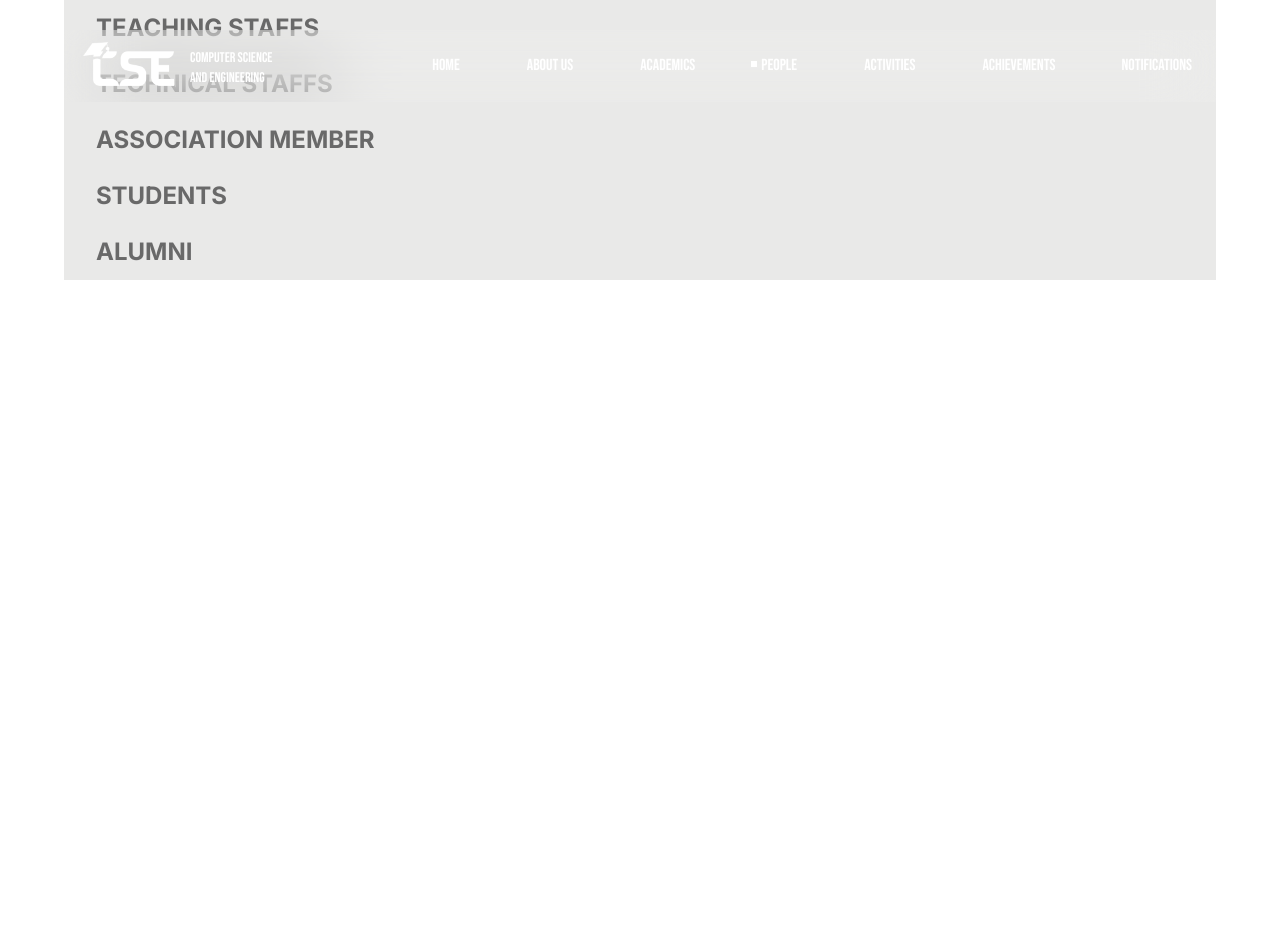
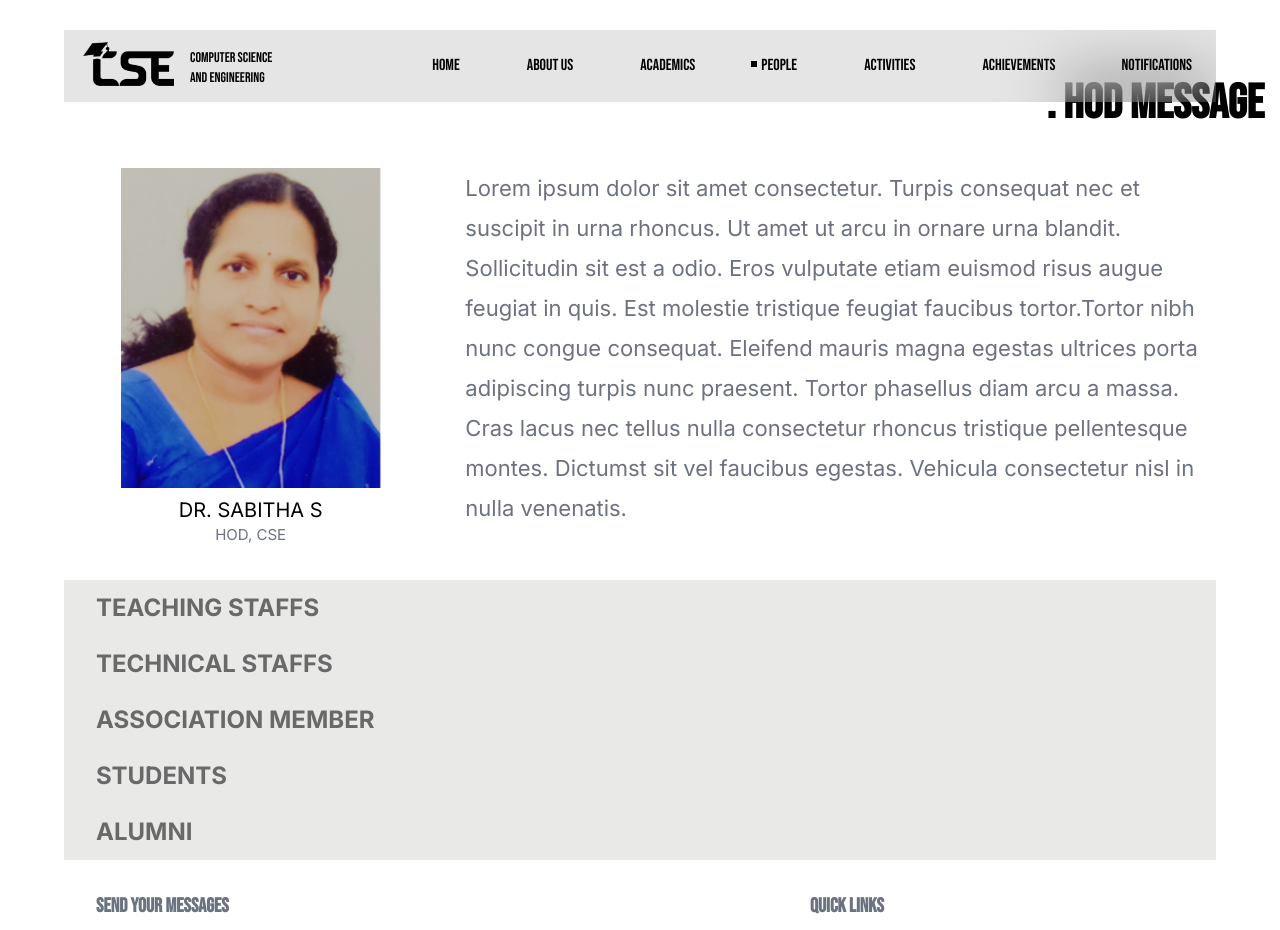
Before and after one commit to mhdaslamp/cse_dept_site, a Next.js app: page /people in a window 1280 px wide. Shown: the top 930 px of the page. Before the commit the page ends 800 px from the top, so only its background shows below. Built offline with nearby package versions, Linux system fonts and the light colour scheme.

Commit message:
people changes

```diff
--- a/src/app/people/page.jsx
+++ b/src/app/people/page.jsx
@@ -1,8 +1,15 @@
 import React from "react";
 import Cardpeople from "@/components/Cardpeople";
-
+import HodMessage from "@/components/HodMessage";
+import Footer from "@/components/Footer";
 function page() {
-  return <Cardpeople />;
+  return (
+  <>
+  <HodMessage />
+  <Cardpeople/>
+  <Footer/>
+  </>
+  );
 }
 
 export default page;
--- a/src/components/Cardpeople.jsx
+++ b/src/components/Cardpeople.jsx
@@ -11,6 +11,7 @@ const ExpandableCards = ({title,item})=>{
   const [isExpanded, setIsExpanded] = useState(false);
   const [isOpen, setIsOpen] = useState(false);
   const [isDescVisible,setIsDescVisible]=useState(null);
+  const [isHover,setIsHover]=useState(false);
 
   const toggleVisible = (id) => {
     setIsDescVisible(isDescVisible === id ? null : id);
@@ -59,18 +60,12 @@ const year=sortedRanges.filter((item,index)=>
 
 
 
-  // useEffect(() => {
-  //   if (isExpanded) {
-  //     setTimeout(() => {
-  //       setIsContentVisible(true);
-  //     }, 1000);
-  //   }
-  // }, [isExpanded]);
+
 
   return (
-    <div className='w-screen  flex  justify-center overflow-hidden z-0'>
+    <div className='  w-screen  flex  justify-center overflow-hidden '>
 
-      <div className={`group w-[90%] flex flex-col justify-center transition-all duration-[1s] ease-in-out bg-[#E9E9E8] p-3  ${isExpanded?"mb-5":""} }`} >
+      <div className={` group w-[90%] flex flex-col justify-center transition-all duration-[1s] ease-in-out bg-[#E9E9E8] p-3  ${isExpanded?"mb-5 mt-5":""} }`} >
         <div className='flex justify-between'>
       <div onClick={toggleExpand} className={`group font-bold transition-all duration-700 flex text-2xl pl-5 ${isExpanded?"text-black":"text-[#696969]"} cursor-pointer`}>
       <FaSquareFull className={`translate-y-[19px] duration-700 transition-all group-hover:text-[5px] group-hover:mr-2   ${isExpanded?"text-[5px] mr-2 text-black ":"text-[0px] text-[#696969] mr-0 "}`}/>{title}
@@ -123,18 +118,20 @@ const year=sortedRanges.filter((item,index)=>
 
         {items.map((data,key)=>(
           <Fragment  key={key}>
-          <div  className='bg-white h-[313px] w-[240px]'
+          <div  className='bg-white group/items  hover:bg-[#DD846E] h-[313px] w-[240px] transition-all duration-800  cursor-pointer'
             onClick={()=>toggleVisible(key)}
+            onMouseEnter={()=>setIsHover(true)}
+            onMouseLeave={()=>setIsHover(false)}
           >
             <div className='w-full h-[77%] bg-cover bg-no-repeat bg-center' style={{backgroundImage:`url(${data.link})`}}></div>
-            <div className='p-3 leading-3'>
-            <h1 className='text-xl font-bold'>{data.name}</h1>
-            <p className='text-[#9E9E9E]'>{data.postion}</p>
+            <div className='p-3 leading-3 '>
+            <h1 className='text-xl font-bold group-hover/items:text-white'>{data.name}</h1>
+            <p  className='text-[#9E9E9E] group-hover/items:text-white'>{isHover?"Click to know more":`${data.postion}`}</p>
             </div>
 
             </div>
             {(isDescVisible===key) && (
-              <div className='absolute  w-screen h-screen top-0 left-0 flex justify-center items-center z-10'>
+              <div className='fixed  w-screen h-screen group-ho top-[50%] left-[50%] translate-x-[-50%] translate-y-[-50%] flex justify-center items-center z-10'>
              <motion.div
              className='flex gap-5 relative w-2/5 p-5 h-2/4 border-solid z-10 bg-white bg-opacity-20  shadow-[0_8px_32px_0_rgba(31,38,135,0.37)]  backdrop-blur-lg'>
               <div
@@ -233,7 +230,7 @@ function Student({title,item}){
   const [isExpanded, setIsExpanded] = useState(false);
   const [isOpen, setIsOpen] = useState(false);
   const [dept,setDept]=useState("BTech");
-
+  const [flex,setFlex]=useState(true);
   const anim = {
     hidden: { y: 20, opacity: 0 },
     visible: {
@@ -292,9 +289,9 @@ const year=sortedRanges.filter((item,index)=>
 
 
   return (
-    <div className='w-screen  flex  justify-center overflow-hidden'>
+    <div className={`w-screen  flex  justify-center overflow-hidden `}>
 
-<div className={`group w-[90%] flex flex-col justify-center transition-all duration-[1s] ease-in-out bg-[#E9E9E8] p-3  ${isExpanded?"mb-5":""} }`} >
+<div className={`group w-[90%] flex flex-col justify-center transition-all duration-[1s] ease-in-out bg-[#E9E9E8] p-3 ${isExpanded?"mb-5 mt-5":""}  }`} >
         <div className='flex justify-between'>
       <div onClick={toggleExpand} className={`group font-bold transition-all duration-700 flex  text-2xl pl-5 ${isExpanded?"text-black":"text-[#696969]"} cursor-pointer`}>
       <FaSquareFull className={`translate-y-[19px] duration-700 transition-all group-hover:text-[5px] group-hover:mr-2   ${isExpanded?"text-[5px] mr-2 text-black":"text-[0px] mr-0 text-[#696969]"}`}/>{title}
@@ -311,33 +308,35 @@ const year=sortedRanges.filter((item,index)=>
 
         <div className={` transition-all duration-[1s] h-auto   ${isExpanded?('opacity-100 max-h-screen'):'opacity-0 max-h-0'}`}>
 
-        <div className='flex pl-5 gap-3'>
+        <div className='flex pl-5 gap-3 pt-3'>
       {department.map((item,index)=>(
-        <div onClick={()=>toggleDept(item)} className='group/dept flex'>
+        <div onClick={()=>toggleDept(item)} className='group/dept flex cursor-pointer'>
         <FaSquareFull className={`transition-all duration-500 translate-y-[13.5px] group-hover/dept:text-[3px]  text-[0px] ${dept===item?"text-[3px] text-black":"text-[0px] text-[#696969]"} `}/>
         <div className={`transition-all duration-500 group-hover/dept:ml-2 ${dept===item?"ml-2 text-black":"ml-0 text-[#696969]"} `}>{item}</div>
         </div>
       ))}
     </div>
 
-      <div className='pb-2 pl-5 flex gap-5 text-[#696969] items-center '>Acadamics Year
+      <div className='pb-2 pt-2 pl-5 pr-8 flex text-[#696969] items-center '>
+      Year
         <div>
             <div
             onClick={toggleOpen}
-            className='relative flex items-center group/year px-2 text-[#696969] cursor-pointer'>
+            className='relative flex items-center group/year px-3 text-[#696969] cursor-pointer'>
               {selectedContent}
+
         <div
         onClick={toggleOpen}
-        className={`transition-transform opacity-0 group-hover/year:opacity-100 cursor-pointer ${isOpen?"rotate-180 opacity-100":''} duration-500 ease-in-out z-10`}
+        className={`transition-transform opacity-0 group-hover/year:opacity-100 cursor-pointer ${isOpen?"rotate-180 opacity-100 ":''} duration-500 ease-in-out z-10`}
       >
-        <MdKeyboardArrowDown className='w-10 h-8 text-[#9E9E9E]' />
+        <MdKeyboardArrowDown className={`w-10 h-8 text-[#9E9E9E] `} />
 
         </div>
-
+          Batch
 
          </div>
          <div className='relative'>
-         <div className={`absolute transition-all duration-500  ${isOpen?'opacity-100 max-h-max':'opacity-0 max-h-0'}`}>
+         <div className={`absolute transition-all duration-500 h-auto overflow-hidden  ${isOpen?'opacity-100 max-h-screen':'opacity-0 max-h-0'}`}>
         {year.map((item,index)=>(
               <div
               onClick={()=>handleyear(item)}
@@ -352,13 +351,19 @@ const year=sortedRanges.filter((item,index)=>
 
 
         </div>
+
         </div>
+        <div className=' flex justify-end pr-5 gap-3 pb-3'>
+         <img src="./images/row.svg"  onClick={()=>setFlex(true)}  alt="" />
+          <div className='border-solid border-[1px] h-6 border-[#696969]'></div>
+          <img src="./images/col.svg"  onClick={()=>setFlex(false)} alt="" />
+          </div>
       <div className='flex  pb-3'>
-        <div className={`no-scrollbar flex  flex-wrap  flex-initial overflow-auto max-h-screen min-h-max h-auto justify-between w-full  gap-3  px-5 `}>
+        <div className={`no-scrollbar flex  ${flex==true?"flex-row flex-wrap":" flex-col"}  flex-initial overflow-auto max-h-screen min-h-max h-auto justify-between w-full  gap-3  px-5 `}>
 
         {items.map((data,key)=>(
             <div className='leading-9 pt-1' key={key} >
-            <h1 className='text-[54px] text-[#696969]'>{data.name}</h1>
+            <div className='text-[54px] h-max w-max text-[#696969] flex gap-1 items-end translate-y-10'> <div className='w-2 h-2 bg-[#696969]'></div>{data.name}</div>
             </div>
 
         ))}
@@ -537,7 +542,7 @@ const studitem=[{
       <ExpandableCards title="TECHNICAL STAFFS" item={item1}/>
       <ExpandableCards title="ASSOCIATION MEMBER"  item={item1}/>
       <Student title="STUDENTS"  item={studitem}/>
-      <ExpandableCards title="ALUMNI" item={item1}/>
+      <Student title="ALUMNI" item={studitem}/>
       </div>
 
 
--- a/src/components/HodMessage.jsx
+++ b/src/components/HodMessage.jsx
@@ -12,7 +12,7 @@ const HodMessage = () => {
   const hod = hodData[0];
 
   return (
-    <ColoredSection color="BLACK">
+    <ColoredSection color="BLACK" className="mb-5">
       <div className="bg-white container mx-auto py-20 px-4 h-full md:h-[70vh]">
         <div className="w-full h-auto text-right">
           <h1 className="text-black w-auto h-auto text-4xl lg:text-5xl font-semibold font-bebasneue">
```
Also changed, not shown: public/images/col.svg (added), public/images/row.svg (added).
